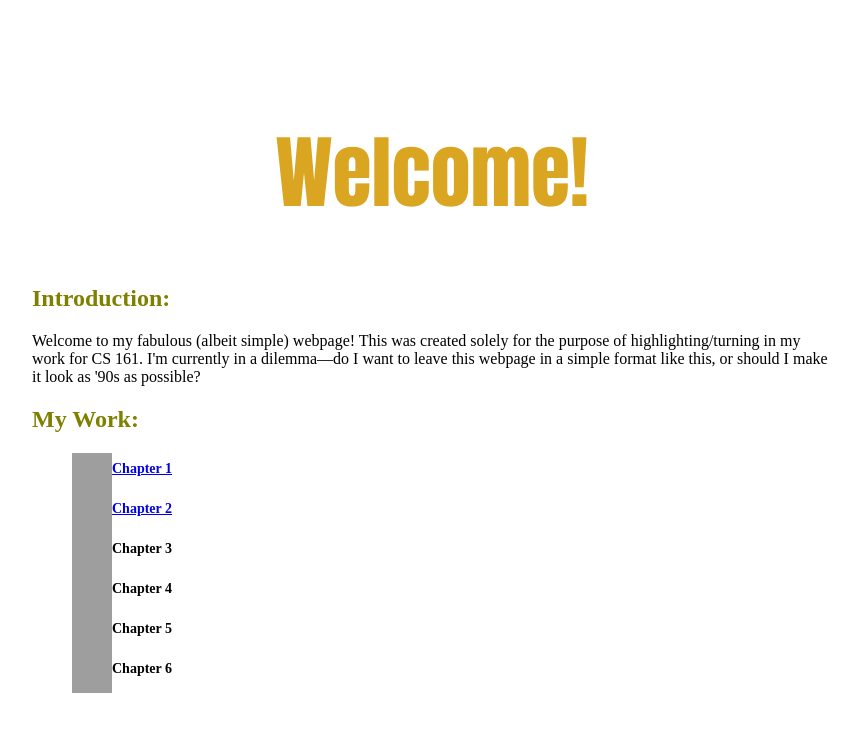
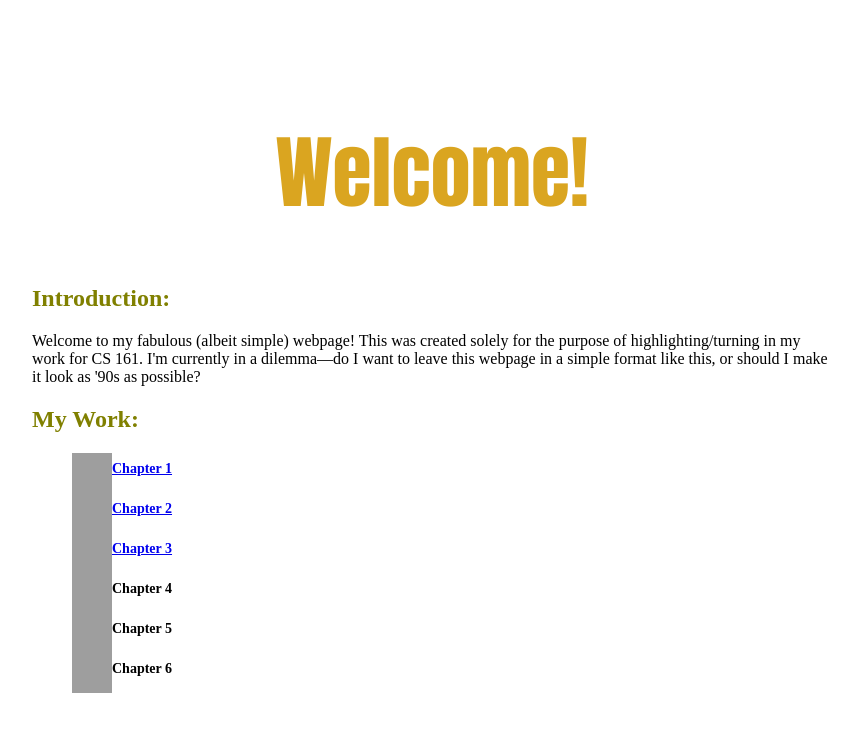
Before and after one commit to nitrodragon/cs-161, a plain HTML site: page index.html in a window 1280 px wide. Shown: the whole page, without its empty margins (208-1066 px from the left). Drawn offline with Linux system fonts and the light colour scheme; grey boxes are pictures that could not be loaded.

Commit message:
Update index.html

```diff
--- a/index.html
+++ b/index.html
@@ -27,10 +27,12 @@
                 src="https://cdn.frankerfacez.com/emoticon/256055/2" style="float: left;" width="40" alt="Chapter 2"/>
             Chapter 2</a></li>
 
-        <li style="clear: both;"><img height="40"
-                                      src="https://cdn.frankerfacez.com/emoticon/29990/2" style="float: left;"
-                                      width="40" alt="Chapter 3"/> Chapter 3
-        </li>
+        <li style="clear: both;"><a
+                href="https://docs.google.com/document/d/14UmQtUJ3iylFJjlR6lGeyJbkGNpVJXACHAiu1E-rBSs/edit?usp=sharing"
+                title="Chapter 3"><img
+                height="40"
+                src="https://cdn.frankerfacez.com/emoticon/29990/2" style="float: left;" width="40" alt="Chapter 3"/>
+            Chapter 3</a></li>
 
         <li style="clear: both;"><img height="40"
                                       src="https://cdn.frankerfacez.com/emoticon/37311/2"
```
